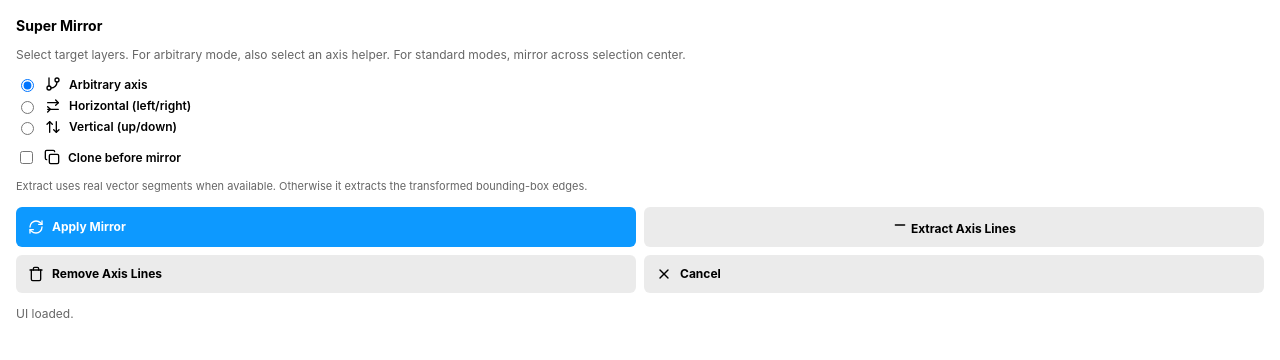
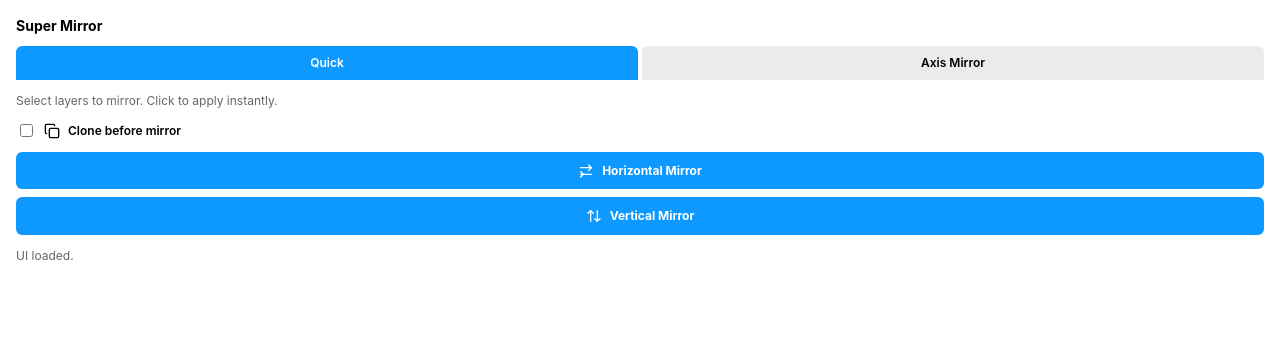
Before and after one commit to gueei/super-mirror, a website: page ui.html in a window 1280 px wide. Drawn offline with Linux system fonts and the light colour scheme.

Commit message:
Reorganize UI with tabs for one-click quick mirror and axis mirror
- Added Quick tab with one-click Horizontal/Vertical Mirror buttons
- Added Axis Mirror tab for arbitrary-axis mirroring with helper tools
- Implemented tab switching with 'switch-tab' message type
- Added 'quick-mirror' message type for one-click actions
- Added 'axis-mirror' message type for arbitrary-axis mirror
- Increased UI height to 340px to accommodate tabs
- Removed obsolete currentMode variable, now tracking currentTab
- Quick mirror applies instantly without mode selection step

```diff
--- a/ui.html
+++ b/ui.html
@@ -32,6 +32,9 @@
   .buttons + .buttons {
     margin-top: 8px;
   }
+  .buttons.single {
+    grid-template-columns: 1fr;
+  }
   button {
     border: 0;
     border-radius: 6px;
@@ -41,6 +44,7 @@
     cursor: pointer;
     display: flex;
     align-items: center;
+    justify-content: center;
     gap: 8px;
   }
   .primary { background: #0d99ff; color: white; }
@@ -49,6 +53,30 @@
     width: 16px;
     height: 16px;
     flex-shrink: 0;
+  }
+  .tabs {
+    display: flex;
+    gap: 4px;
+    margin-bottom: 12px;
+  }
+  .tab {
+    flex: 1;
+    padding: 8px;
+    border: 0;
+    background: rgba(128,128,128,.16);
+    border-radius: 6px 6px 0 0;
+    cursor: pointer;
+    font-weight: 600;
+  }
+  .tab.active {
+    background: #0d99ff;
+    color: white;
+  }
+  .tab-content {
+    display: none;
+  }
+  .tab-content.active {
+    display: block;
   }
   .status {
     min-height: 52px;
@@ -60,32 +88,42 @@
 </head>
 <body>
   <h1>Super Mirror</h1>
-  <p>Select target layers. For arbitrary mode, also select an axis helper. For standard modes, mirror across selection center.</p>
-  <div style="margin: 12px 0;">
-    <label class="row" style="margin: 4px 0;">
-      <input name="mode" type="radio" value="arbitrary" checked>
-      <svg class="icon" viewBox="0 0 24 24" fill="none" stroke="currentColor" stroke-width="2" stroke-linecap="round" stroke-linejoin="round"><line x1="6" y1="3" x2="6" y2="15"></line><circle cx="18" cy="6" r="3"></circle><circle cx="6" cy="18" r="3"></circle><path d="M18 9a9 9 0 0 1-9 9"></path></svg>
-      <span>Arbitrary axis</span>
-    </label>
-    <label class="row" style="margin: 4px 0;">
-      <input name="mode" type="radio" value="horizontal">
-      <svg class="icon" viewBox="0 0 24 24" fill="none" stroke="currentColor" stroke-width="2" stroke-linecap="round" stroke-linejoin="round"><path d="m16 3 4 4-4 4"/><path d="M20 7H4"/><path d="m4 21 4-4-4-4"/><path d="M4 17h16"/></svg>
-      <span>Horizontal (left/right)</span>
-    </label>
-    <label class="row" style="margin: 4px 0;">
-      <input name="mode" type="radio" value="vertical">
-      <svg class="icon" viewBox="0 0 24 24" fill="none" stroke="currentColor" stroke-width="2" stroke-linecap="round" stroke-linejoin="round"><path d="m21 16-4 4-4-4"/><path d="M17 20V4"/><path d="m3 8 4-4 4 4"/><path d="M7 4v16"/></svg>
-      <span>Vertical (up/down)</span>
-    </label>
+
+  <div class="tabs">
+    <button class="tab active" data-tab="quick">Quick</button>
+    <button class="tab" data-tab="axis">Axis Mirror</button>
   </div>
+
+  <!-- Quick Tab: One-click horizontal/vertical mirror -->
+  <div id="quick-tab" class="tab-content active">
+    <p>Select layers to mirror. Click to apply instantly.</p>
     <label class="row">
-    <input id="clone" type="checkbox">
+      <input id="quick-clone" type="checkbox">
       <svg class="icon" viewBox="0 0 24 24" fill="none" stroke="currentColor" stroke-width="2" stroke-linecap="round" stroke-linejoin="round"><rect width="14" height="14" x="8" y="8" rx="2" ry="2"/><path d="M4 16c-1.1 0-2-.9-2-2V4c0-1.1.9-2 2-2h10c1.1 0 2 .9 2 2"/></svg>
       <span>Clone before mirror</span>
     </label>
-  <div id="axis-hint" class="hint">Extract uses real vector segments when available. Otherwise it extracts the transformed bounding-box edges.</div>
+    <div class="buttons single">
+      <button id="quick-horizontal" class="primary" type="button">
+        <svg class="icon" viewBox="0 0 24 24" fill="none" stroke="currentColor" stroke-width="2" stroke-linecap="round" stroke-linejoin="round"><path d="m16 3 4 4-4 4"/><path d="M20 7H4"/><path d="m4 21 4-4-4-4"/><path d="M4 17h16"/></svg>
+        Horizontal Mirror
+      </button>
+      <button id="quick-vertical" class="primary" type="button">
+        <svg class="icon" viewBox="0 0 24 24" fill="none" stroke="currentColor" stroke-width="2" stroke-linecap="round" stroke-linejoin="round"><path d="m21 16-4 4-4-4"/><path d="M17 20V4"/><path d="m3 8 4-4 4 4"/><path d="M7 4v16"/></svg>
+        Vertical Mirror
+      </button>
+    </div>
+  </div>
+
+  <!-- Axis Tab: Arbitrary axis mirror with helpers -->
+  <div id="axis-tab" class="tab-content">
+    <p>Select target layers plus one axis helper. Use Extract to create axis helpers from shapes.</p>
+    <label class="row">
+      <input id="axis-clone" type="checkbox">
+      <svg class="icon" viewBox="0 0 24 24" fill="none" stroke="currentColor" stroke-width="2" stroke-linecap="round" stroke-linejoin="round"><rect width="14" height="14" x="8" y="8" rx="2" ry="2"/><path d="M4 16c-1.1 0-2-.9-2-2V4c0-1.1.9-2 2-2h10c1.1 0 2 .9 2 2"/></svg>
+      <span>Clone before mirror</span>
+    </label>
     <div class="buttons">
-    <button id="mirror" class="primary" type="button">
+      <button id="axis-mirror" class="primary" type="button">
         <svg class="icon" viewBox="0 0 24 24" fill="none" stroke="currentColor" stroke-width="2" stroke-linecap="round" stroke-linejoin="round"><path d="M3 12a9 9 0 0 1 9-9 9.75 9.75 0 0 1 6.74 2.74L21 8"/><path d="M21 3v5h-5"/><path d="M21 12a9 9 0 0 1-9 9 9.75 9.75 0 0 1-6.74-2.74L3 16"/><path d="M3 21v-5h5"/></svg>
         Apply Mirror
       </button>
@@ -94,7 +132,7 @@
         Extract Axis Lines
       </button>
     </div>
-  <div id="axis-buttons" class="buttons">
+    <div class="buttons">
       <button id="remove-axis" class="secondary" type="button">
         <svg class="icon" viewBox="0 0 24 24" fill="none" stroke="currentColor" stroke-width="2" stroke-linecap="round" stroke-linejoin="round"><path d="M3 6h18"/><path d="M19 6v14c0 1-1 2-2 2H7c-1 0-2-1-2-2V6"/><path d="M8 6V4c0-1 1-2 2-2h4c1 0 2 1 2 2v2"/></svg>
         Remove Axis Lines
@@ -104,45 +142,64 @@
         Cancel
       </button>
     </div>
+  </div>
+
   <div id="status" class="status">UI loaded.</div>
   <script>
     (function () {
-      var mirrorButton = document.getElementById('mirror');
+      // Tab switching
+      var tabs = document.querySelectorAll('.tab');
+      var tabContents = document.querySelectorAll('.tab-content');
+
+      function switchTab(tabName) {
+        tabs.forEach(function(tab) {
+          tab.classList.remove('active');
+        });
+        tabContents.forEach(function(content) {
+          content.classList.remove('active');
+        });
+
+        var activeTab = document.querySelector('.tab[data-tab="' + tabName + '"]');
+        var activeContent = document.getElementById(tabName + '-tab');
+        if (activeTab) activeTab.classList.add('active');
+        if (activeContent) activeContent.classList.add('active');
+
+        // Notify plugin about tab change to update status
+        parent.postMessage({ pluginMessage: { type: 'switch-tab', tab: tabName } }, '*');
+      }
+
+      tabs.forEach(function(tab) {
+        tab.addEventListener('click', function() {
+          switchTab(this.getAttribute('data-tab'));
+        });
+      });
+
+      // Quick tab elements
+      var quickCloneCheckbox = document.getElementById('quick-clone');
+      var quickHorizontalButton = document.getElementById('quick-horizontal');
+      var quickVerticalButton = document.getElementById('quick-vertical');
+
+      // Axis tab elements
+      var axisCloneCheckbox = document.getElementById('axis-clone');
+      var axisMirrorButton = document.getElementById('axis-mirror');
       var extractButton = document.getElementById('extract');
       var removeAxisButton = document.getElementById('remove-axis');
       var cancelButton = document.getElementById('cancel');
-      var cloneCheckbox = document.getElementById('clone');
+
       var statusNode = document.getElementById('status');
-      var axisHintNode = document.getElementById('axis-hint');
-      var axisButtonsNode = document.getElementById('axis-buttons');
-      var modeRadios = document.querySelectorAll('input[name="mode"]');
 
-      var currentMode = 'arbitrary';
-
-      function updateUIForMode(mode) {
-        currentMode = mode;
-        if (mode === 'arbitrary') {
-          extractButton.style.display = 'inline-block';
-          axisHintNode.style.display = 'block';
-          axisButtonsNode.style.display = 'grid';
-        } else {
-          extractButton.style.display = 'none';
-          axisHintNode.style.display = 'none';
-          axisButtonsNode.style.display = 'none';
-        }
-      }
-
-      modeRadios.forEach(function(radio) {
-        radio.addEventListener('change', function() {
-          if (this.checked) {
-            updateUIForMode(this.value);
-            parent.postMessage({ pluginMessage: { type: 'set-mode', mode: this.value } }, '*');
-          }
-        });
+      // Quick tab actions (one-click)
+      quickHorizontalButton.addEventListener('click', function () {
+        parent.postMessage({ pluginMessage: { type: 'quick-mirror', mode: 'horizontal', clone: !!quickCloneCheckbox.checked } }, '*');
       });
 
-      mirrorButton.addEventListener('click', function () {
-        parent.postMessage({ pluginMessage: { type: 'apply', clone: !!cloneCheckbox.checked } }, '*');
+      quickVerticalButton.addEventListener('click', function () {
+        parent.postMessage({ pluginMessage: { type: 'quick-mirror', mode: 'vertical', clone: !!quickCloneCheckbox.checked } }, '*');
+      });
+
+      // Axis tab actions
+      axisMirrorButton.addEventListener('click', function () {
+        parent.postMessage({ pluginMessage: { type: 'axis-mirror', clone: !!axisCloneCheckbox.checked } }, '*');
       });
 
       extractButton.addEventListener('click', function () {
@@ -157,6 +214,7 @@
         parent.postMessage({ pluginMessage: { type: 'cancel' } }, '*');
       });
 
+      // Handle messages from plugin
       window.onmessage = function (event) {
         var msg = event.data && event.data.pluginMessage;
         if (!msg) return;
@@ -164,7 +222,7 @@
           statusNode.textContent = msg.message;
         }
         if (typeof msg.canApply === 'boolean') {
-          mirrorButton.disabled = !msg.canApply;
+          axisMirrorButton.disabled = !msg.canApply;
         }
         if (typeof msg.canExtract === 'boolean') {
           extractButton.disabled = !msg.canExtract;
@@ -174,7 +232,8 @@
         }
       };
 
-      updateUIForMode('arbitrary');
+      // Initialize with quick tab active
+      switchTab('quick');
     })();
   </script>
 </body>
```
Also changed, not shown: code.js (+14 -12 lines). Lines whose indentation alone changed are shown as unchanged.
